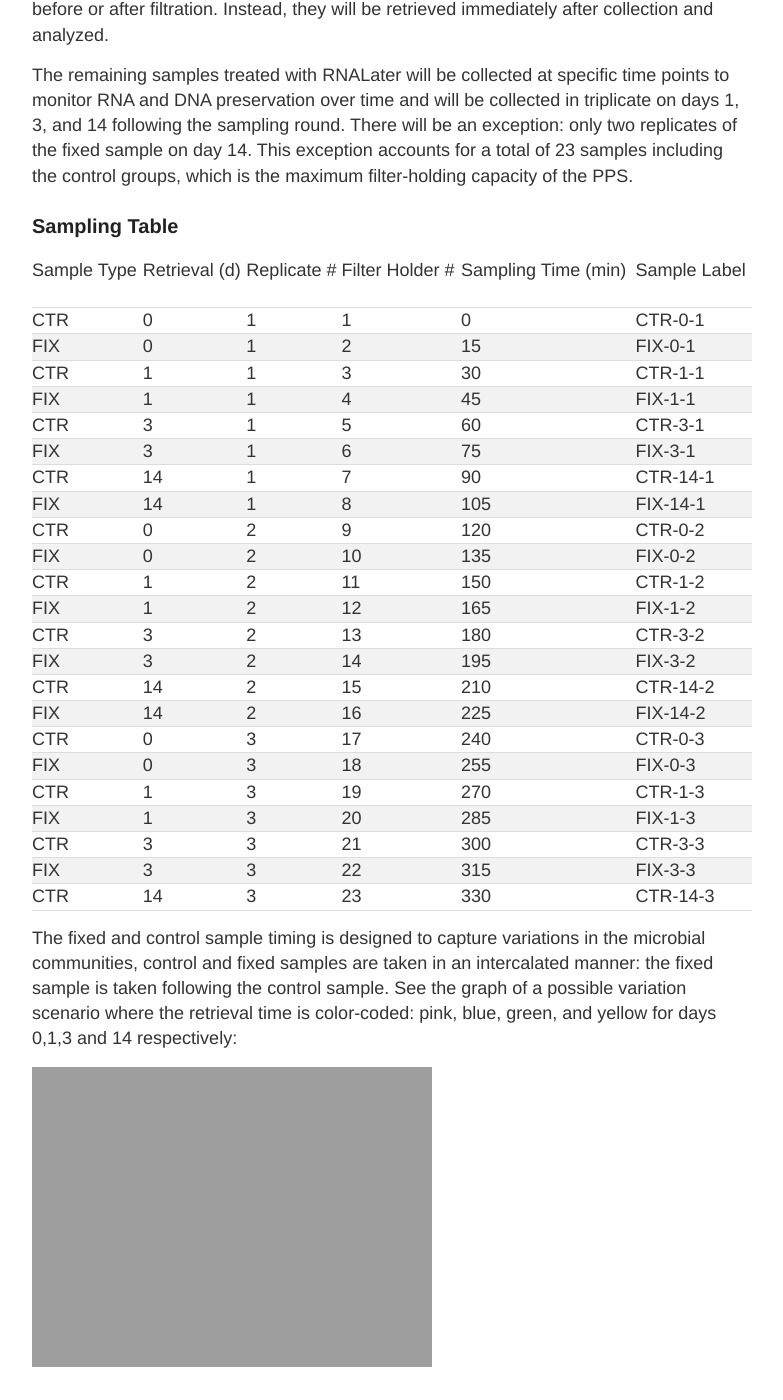
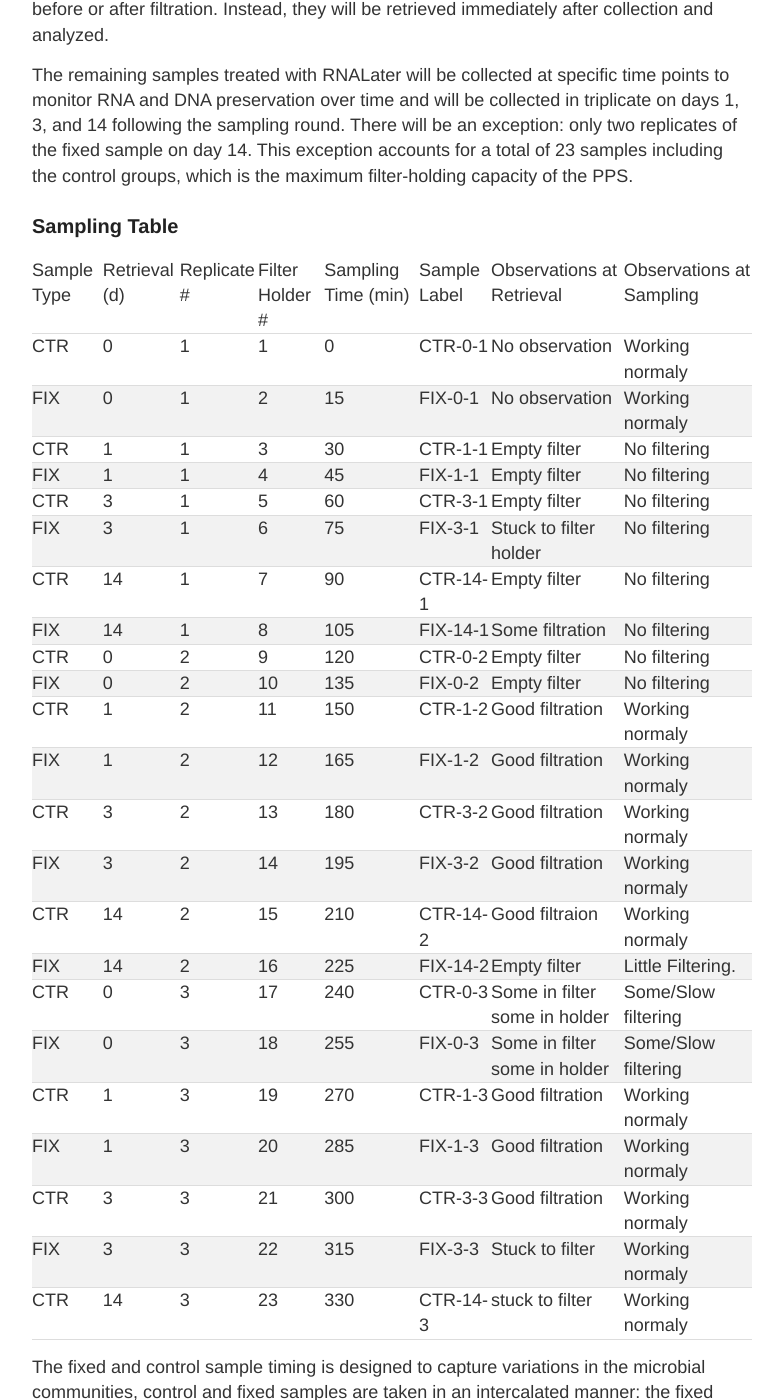
Before and after one commit to CarlosMartinezPenate/CarlosNotebook, a Jekyll site: the page built from _posts/2024-06-20-RnaLater.md, in a window 1280 px wide and 1400 px high, scrolled down 1260 px. Shown: the whole window, without its empty margins (248-1031 px from the left). Built offline with Jekyll 4.4.1, drawn with Linux system fonts in a browser that asks for light colours.

```diff
--- a/_posts/2024-06-20-RnaLater.md
+++ b/_posts/2024-06-20-RnaLater.md
@@ -26,31 +26,31 @@ The remaining samples treated with RNALater will be collected at specific time p
 
 ### Sampling Table
 
-| Sample Type | Retrieval (d) | Replicate # | Filter Holder # | Sampling Time (min) | Sample Label |
-|-------------|----------------|-------------|-----------------|---------------------|--------------|
-| CTR         | 0              | 1           | 1               | 0                   | CTR-0-1      |
-| FIX         | 0              | 1           | 2               | 15                  | FIX-0-1      |
-| CTR         | 1              | 1           | 3               | 30                  | CTR-1-1      |
-| FIX         | 1              | 1           | 4               | 45                  | FIX-1-1      |
-| CTR         | 3              | 1           | 5               | 60                  | CTR-3-1      |
-| FIX         | 3              | 1           | 6               | 75                  | FIX-3-1      |
-| CTR         | 14             | 1           | 7               | 90                  | CTR-14-1     |
-| FIX         | 14             | 1           | 8               | 105                 | FIX-14-1     |
-| CTR         | 0              | 2           | 9               | 120                 | CTR-0-2      |
-| FIX         | 0              | 2           | 10              | 135                 | FIX-0-2      |
-| CTR         | 1              | 2           | 11              | 150                 | CTR-1-2      |
-| FIX         | 1              | 2           | 12              | 165                 | FIX-1-2      |
-| CTR         | 3              | 2           | 13              | 180                 | CTR-3-2      |
-| FIX         | 3              | 2           | 14              | 195                 | FIX-3-2      |
-| CTR         | 14             | 2           | 15              | 210                 | CTR-14-2     |
-| FIX         | 14             | 2           | 16              | 225                 | FIX-14-2     |
-| CTR         | 0              | 3           | 17              | 240                 | CTR-0-3      |
-| FIX         | 0              | 3           | 18              | 255                 | FIX-0-3      |
-| CTR         | 1              | 3           | 19              | 270                 | CTR-1-3      |
-| FIX         | 1              | 3           | 20              | 285                 | FIX-1-3      |
-| CTR         | 3              | 3           | 21              | 300                 | CTR-3-3      |
-| FIX         | 3              | 3           | 22              | 315                 | FIX-3-3      |
-| CTR         | 14             | 3           | 23              | 330                 | CTR-14-3     |
+| Sample Type | Retrieval (d)  | Replicate # | Filter Holder # | Sampling Time (min) | Sample Label | Observations at Retrieval      | Observations  at Sampling      |
+|-------------|----------------|-------------|-----------------|---------------------|--------------|--------------------------------|--------------------------------|
+| CTR         | 0              | 1           | 1               | 0                   | CTR-0-1      | No observation                 | Working normaly                |
+| FIX         | 0              | 1           | 2               | 15                  | FIX-0-1      | No observation                 | Working normaly                |
+| CTR         | 1              | 1           | 3               | 30                  | CTR-1-1      | Empty filter                   | No filtering                   |
+| FIX         | 1              | 1           | 4               | 45                  | FIX-1-1      | Empty filter                   | No filtering                   |
+| CTR         | 3              | 1           | 5               | 60                  | CTR-3-1      | Empty filter                   | No filtering                   |
+| FIX         | 3              | 1           | 6               | 75                  | FIX-3-1      | Stuck to filter holder         | No filtering                   |
+| CTR         | 14             | 1           | 7               | 90                  | CTR-14-1     | Empty filter                   | No filtering                   |
+| FIX         | 14             | 1           | 8               | 105                 | FIX-14-1     | Some filtration                | No filtering                   |
+| CTR         | 0              | 2           | 9               | 120                 | CTR-0-2      | Empty filter                   | No filtering                   |
+| FIX         | 0              | 2           | 10              | 135                 | FIX-0-2      | Empty filter                   | No filtering                   |
+| CTR         | 1              | 2           | 11              | 150                 | CTR-1-2      | Good filtration                | Working normaly                |
+| FIX         | 1              | 2           | 12              | 165                 | FIX-1-2      | Good filtration                | Working normaly                |
+| CTR         | 3              | 2           | 13              | 180                 | CTR-3-2      | Good filtration                | Working normaly                |
+| FIX         | 3              | 2           | 14              | 195                 | FIX-3-2      | Good filtration                | Working normaly                |
+| CTR         | 14             | 2           | 15              | 210                 | CTR-14-2     | Good filtraion                 | Working normaly                |
+| FIX         | 14             | 2           | 16              | 225                 | FIX-14-2     | Empty filter                   | Little Filtering.              |
+| CTR         | 0              | 3           | 17              | 240                 | CTR-0-3      | Some in filter some in holder  | Some/Slow filtering            |
+| FIX         | 0              | 3           | 18              | 255                 | FIX-0-3      | Some in filter some in holder  | Some/Slow filtering            |
+| CTR         | 1              | 3           | 19              | 270                 | CTR-1-3      | Good filtration                | Working normaly                |
+| FIX         | 1              | 3           | 20              | 285                 | FIX-1-3      | Good filtration                | Working normaly                |
+| CTR         | 3              | 3           | 21              | 300                 | CTR-3-3      | Good filtration                | Working normaly                |
+| FIX         | 3              | 3           | 22              | 315                 | FIX-3-3      | Stuck to filter                | Working normaly                |
+| CTR         | 14             | 3           | 23              | 330                 | CTR-14-3     | stuck to filter                | Working normaly                |
 
 The fixed and control sample timing is designed to capture variations in the microbial communities, control and fixed samples are taken in an intercalated manner: the fixed sample is taken following the control sample. See the graph of a possible variation scenario where the retrieval time is color-coded: pink, blue, green, and yellow for days 0,1,3 and 14 respectively:
 
```
Also changed, not shown: _posts/Primer desing and Tree.md (added, +50 -0 lines).
